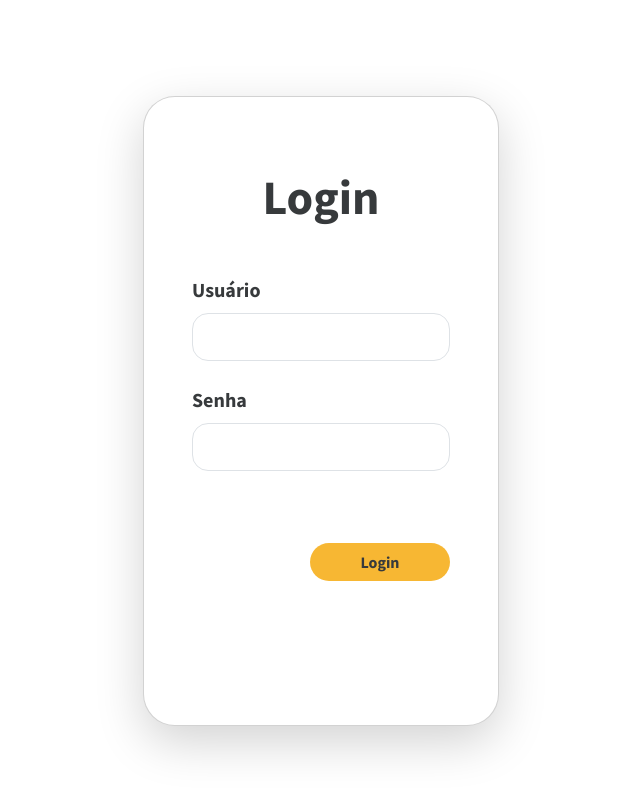
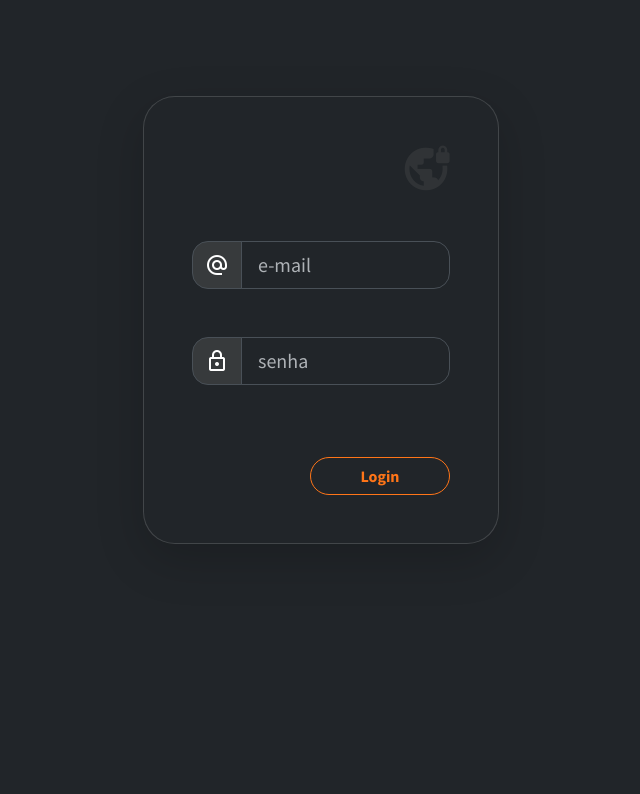
Before and after one commit to willmayrink/galpao-bi, a plain HTML site: page login.html in a window 1280 px wide. Shown: the whole page, without its empty margins (319-959 px from the left). Drawn offline with nearby package versions, Linux system fonts and the light colour scheme.

Commit message:
Add files via upload

```diff
--- a/login.html
+++ b/login.html
@@ -1,5 +1,5 @@
 <!DOCTYPE html>
-<html lang="en">
+<html lang="en" data-bs-theme="dark">
 
 <head>
     <meta charset="UTF-8">
@@ -7,7 +7,7 @@
     <title>Document</title>
     <link rel="stylesheet" href="./css/bootstrap.min.css">
     <link rel="stylesheet" href="./css/custom.css">
-    <link href="https://fonts.googleapis.com/icon?family=Material+Icons+Sharp" rel="stylesheet">
+    <link rel="stylesheet" href="https://fonts.googleapis.com/css2?family=Material+Symbols+Outlined:opsz,wght,FILL,GRAD@20..48,100..700,0..1,-50..200" />
     <link rel="stylesheet"
         href="https://fonts.googleapis.com/css2?family=Material+Symbols+Sharp:opsz,wght,FILL,GRAD@24,400,0,0" />
     <link rel="preconnect" href="https://fonts.googleapis.com">
@@ -23,24 +23,32 @@
             <div class="col-12 col-md-8 col-lg-6 col-xl-4">
                 <div class="card text-dark rounded-5 shadow-lg background-translucent">
                     <div class="card-body p-5">
-                        <div class="mb-md-5 mt-md-4 pb-5 align-middle">
-                            <span class="display-5 d-flex justify-content-center fw-bold">Login</span>
+                        <div class="align-middle">
+                            <span class=" d-flex justify-content-end material-symbols-outlined fw-bold" style="font-size:3rem; opacity: 0.7;">
+                                vpn_lock
+                                </span>
                             <br>
                             <br>
-                            <div class="form-outline form-white mb-4">
-                                <label class="form-label" for="typeEmailX"><span
-                                        class="fw-bold fs-5">Usuário</span></label>
-                                <input type="email" id="typeEmailX" class="form-control form-control-lg rounded-4" />
+                            <div class=" form-white mb-4">
+                                <div class="input-group">
+                                    <span class="input-group-text rounded-start-4 bg-dark text-white"><span class="material-symbols-outlined">
+                                        alternate_email
+                                        </span></span>
+                                <input type="email" id="typeEmailX" class="form-control form-control-lg rounded-end-4" placeholder="e-mail" />
                             </div>
-                            <div class="form-outline form-white mb-4">
-                                <label class="form-label" for="typePasswordX"><span
-                                        class="fw-bold fs-5">Senha</span></label>
+                            </div>
+                            <div class="form-white mb-4 mt-5">
+                                <div class="input-group">
+                                    <span class="input-group-text rounded-start-4 bg-dark text-white"><span class="material-symbols-outlined">
+                                        lock
+                                        </span></span>
                                 <input type="password" id="typePasswordX"
-                                    class="form-control form-control-lg rounded-4" />
+                                    class="form-control form-control-lg rounded-end-4" placeholder="senha"/>
+                                </div>
                             </div>
                             <div class="col d-flex justify-content-end pt-5">
-                                <button class="btn rounded-pill text-dark fw-bolder float-start" type="submit"
-                                    style="width: 140px;background: #f7b733;">Login</button>
+                                <button class="btn btn-outline-warning  rounded-pill fw-bolder float-start" type="submit"
+                                    style="width: 140px;">Login</button>
                             </div>
                         </div>
                     </div>
```
